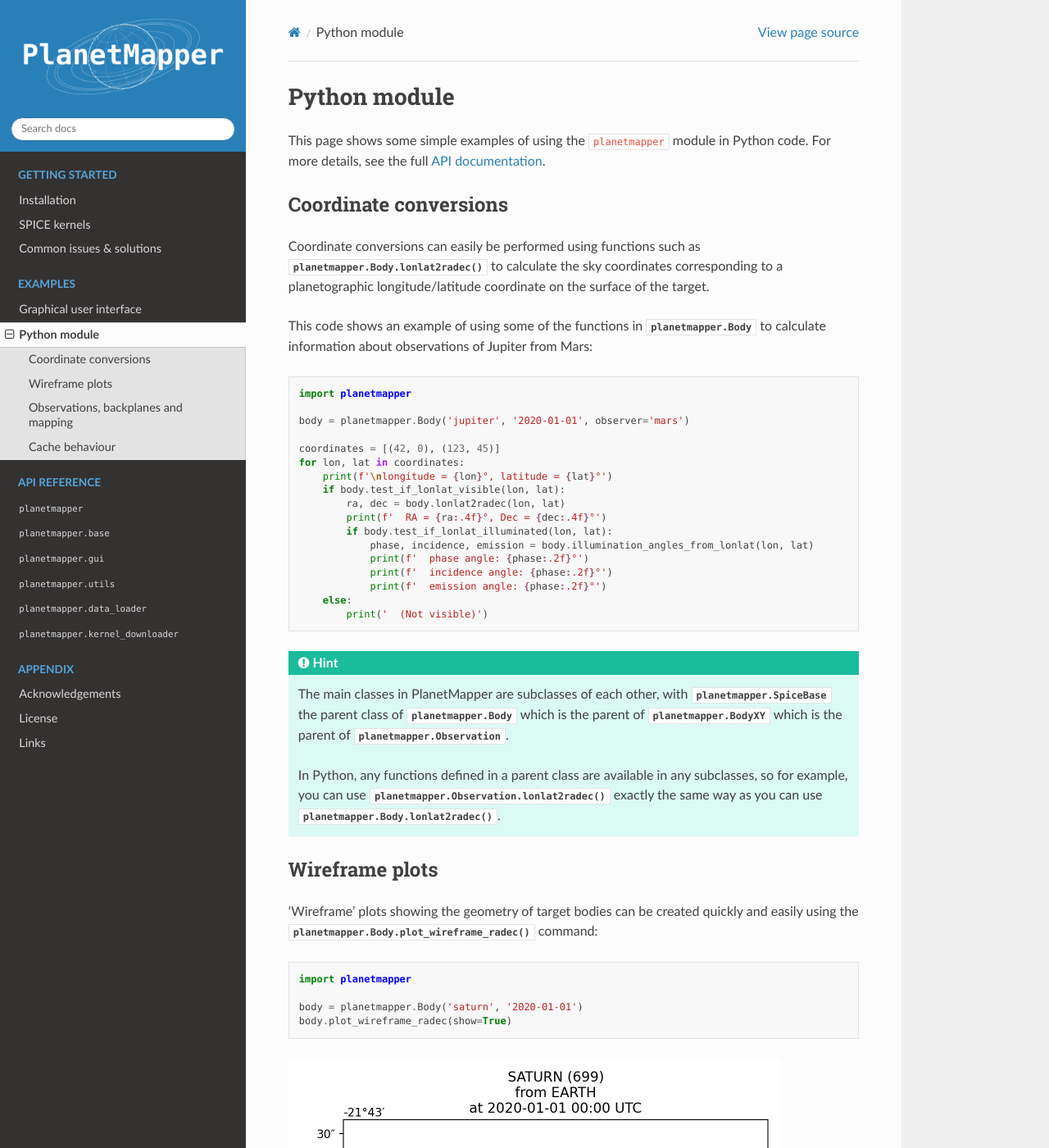
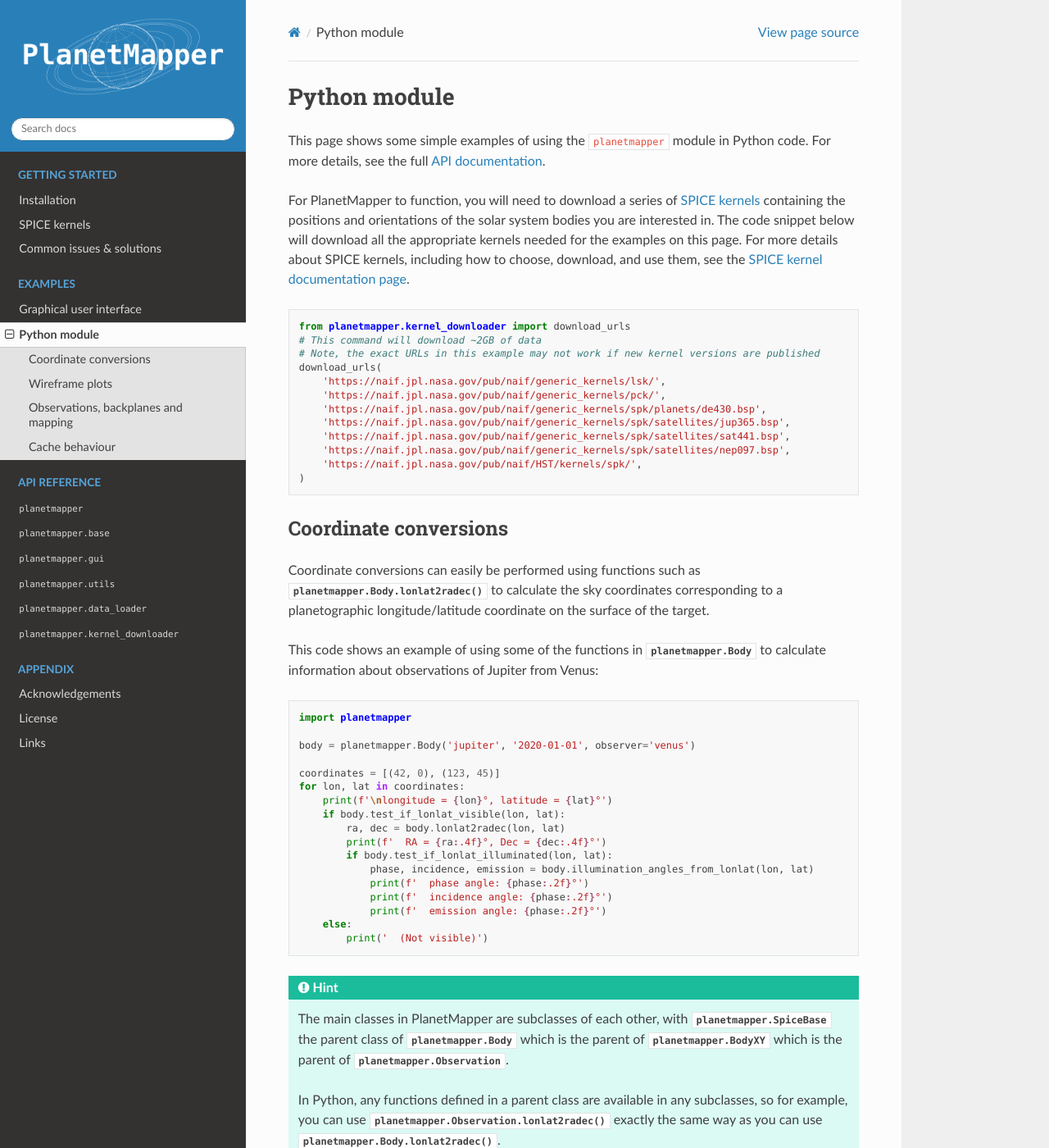
Before and after one commit to ortk95/planetmapper, a Sphinx documentation site: the page built from docs/general_python_api.rst, in a window 1280 px wide and 1400 px high. Shown: the whole window at 82% size. Built offline with Sphinx 7.4.7 and the Read the Docs theme 2.0.0, drawn with Linux system fonts in a browser that asks for light colours; the version number could not be read and is left out; some of the changed text lies outside the part shown.

Commit message:
Document SPICE kernels required for examples
#280

```diff
--- a/docs/general_python_api.rst
+++ b/docs/general_python_api.rst
@@ -4,16 +4,34 @@ Python module
 *************
 This page shows some simple examples of using the `planetmapper` module in Python code. For more details, see the full :ref:`API documentation <api>`.
 
+For PlanetMapper to function, you will need to download a series of :ref:`SPICE kernels <SPICE kernels>` containing the positions and orientations of the solar system bodies you are interested in. The code snippet below will download all the appropriate kernels needed for the examples on this page. For more details about SPICE kernels, including how to choose, download, and use them, see the :ref:`SPICE kernel documentation page <SPICE kernels>`.
+
+::
+
+    from planetmapper.kernel_downloader import download_urls
+    # This command will download ~2GB of data
+    # Note, the exact URLs in this example may not work if new kernel versions are published
+    download_urls(
+        'https://naif.jpl.nasa.gov/pub/naif/generic_kernels/lsk/',
+        'https://naif.jpl.nasa.gov/pub/naif/generic_kernels/pck/',
+        'https://naif.jpl.nasa.gov/pub/naif/generic_kernels/spk/planets/de430.bsp',
+        'https://naif.jpl.nasa.gov/pub/naif/generic_kernels/spk/satellites/jup365.bsp',
+        'https://naif.jpl.nasa.gov/pub/naif/generic_kernels/spk/satellites/sat441.bsp',
+        'https://naif.jpl.nasa.gov/pub/naif/generic_kernels/spk/satellites/nep097.bsp',
+        'https://naif.jpl.nasa.gov/pub/naif/HST/kernels/spk/',
+    )
+
+
 
 Coordinate conversions
 ======================
 Coordinate conversions can easily be performed using functions such as :func:`planetmapper.Body.lonlat2radec` to calculate the sky coordinates corresponding to a planetographic longitude/latitude coordinate on the surface of the target.
 
-This code shows an example of using some of the functions in :class:`planetmapper.Body` to calculate information about observations of Jupiter from Mars: ::
+This code shows an example of using some of the functions in :class:`planetmapper.Body` to calculate information about observations of Jupiter from Venus: ::
 
     import planetmapper
 
-    body = planetmapper.Body('jupiter', '2020-01-01', observer='mars')
+    body = planetmapper.Body('jupiter', '2020-01-01', observer='venus')
 
     coordinates = [(42, 0), (123, 45)]
     for lon, lat in coordinates:
@@ -237,20 +255,20 @@ Backplanes can also be generated for observations which do not exist using :clas
     import numpy as np
 
     # Create an object representing how Jupiter would appear in a 50x50 pixel image
-    # taken by JWST at a specific time
-    body = planetmapper.BodyXY('jupiter', utc='2024-01-01', observer='JWST', sz=50)
+    # taken from Earth at a specific time
+    body = planetmapper.BodyXY('jupiter', utc='2030-01-01', observer='Earth', sz=50)
     body.set_disc_params(x0=25, y0=25, r0=20)
 
     fig, ax = plt.subplots(figsize=(6, 5), dpi=200)
-    body.plot_backplane_img('RADIAL-VELOCITY',ax=ax)
+    body.plot_backplane_img('RADIAL-VELOCITY', ax=ax)
     fig.tight_layout()
     plt.show()
 
     # Backplane images can also be accessed and manipulated directly
     radial_velocities = body.get_backplane_img('RADIAL-VELOCITY')
-    print('Average radial velocity:', np.nanmean(radial_velocities))
+    print(f'Average radial velocity: {np.nanmean(radial_velocities):.2f} km/s')
 
-    # Average radial velocity: 25.27 km/s
+    # Average radial velocity: -21.78 km/s
 
 .. image:: images/jupiter_backplane.png
     :width: 600
--- a/docs/spice_kernels.rst
+++ b/docs/spice_kernels.rst
@@ -32,9 +32,9 @@ To download kernels which are required for virtually every SPICE calculation, ru
 
 This will automatically download a series of 'leap second kernels' and 'planetary constant kernels' to your computer. The function :func:`planetmapper.kernel_downloader.download_urls` effectively replicates the file structure from the `NAIF database <https://naif.jpl.nasa.gov/pub/naif/>`_ to your local system. Therefore, the leap second kernels will be automatically downloaded to `~/spice_kernels/naif/generic_kernels/lsk/` and the planetary constant kernels will be downloaded to `~/spice_kernels/naif/generic_kernels/pck/`.
 
-If you don't want to use :func:`planetmapper.kernel_downloader.download_urls`, you can instead manually browse and download files from https://naif.jpl.nasa.gov/pub/naif/ yourself.
+These required kernels are relatively small (~50KB for `.../lsk` and ~50MB for `.../pck`), so downloading them should be relatively fast. If you don't want to use :func:`planetmapper.kernel_downloader.download_urls`, you can instead manually browse and download files from https://naif.jpl.nasa.gov/pub/naif/ yourself.
 
-These required kernels are relatively small (~50KB for `.../lsk` and ~50MB for `.../pck`), so downloading them should be relatively fast. Once you have downloaded these required kernels, you will also need to download some of the ephemeris kernels described below.
+Once you have downloaded these required kernels, you will also need to download some of the ephemeris kernels described below.
 
 
 Planetary ephemeris kernels
```
Also changed, not shown: docs/images/jupiter_backplane.png, 1 other file.
